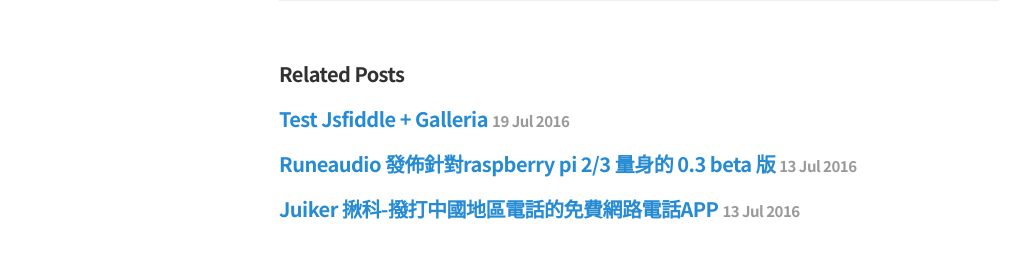
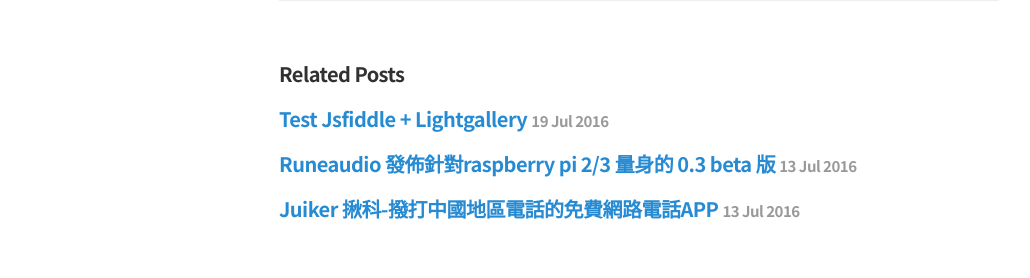
Before and after one commit to shengshampoo/shengshampoo.github.io, a Jekyll site: the page built from _posts/2016-07-17-test-jsfiddle.markdown, in a window 1280 px wide. Shown: the part 1451-1729 px from the top of the page, without its empty margins (1-1031 px from the left). Built offline with Jekyll 4.4.1, drawn with Linux system fonts in a browser that asks for light colours.

Commit message:
Update 2016-07-19-test-jsfiddle-galleria.markdown

```diff
--- a/_posts/2016-07-19-test-jsfiddle-galleria.markdown
+++ b/_posts/2016-07-19-test-jsfiddle-galleria.markdown
@@ -1,8 +1,8 @@
 ---
 published: true
-title: Test Jsfiddle + Galleria
+title: Test Jsfiddle + Lightgallery
 layout: post
 ---
 
 <div class="intrinsic-container">
-<iframe src="https://jsfiddle.net/qwzxc129/cq6nLao1/embedded/result,html,js,css/dark/" allowfullscreen></iframe></div>
+<iframe src="https://jsfiddle.net/qwzxc129/yfyr0j6m/embedded/result,html,js,css/dark/" allowfullscreen></iframe></div>
```
